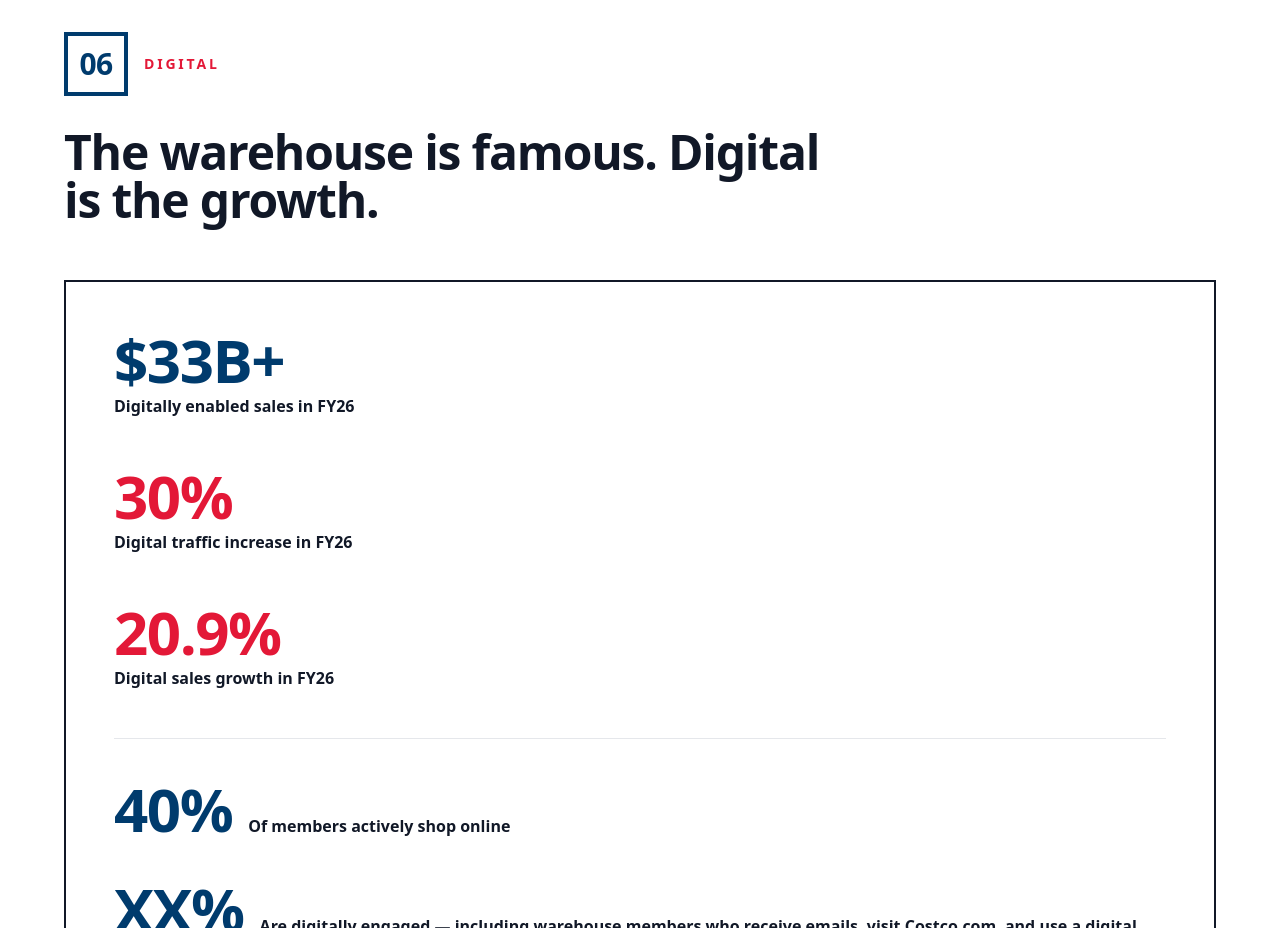
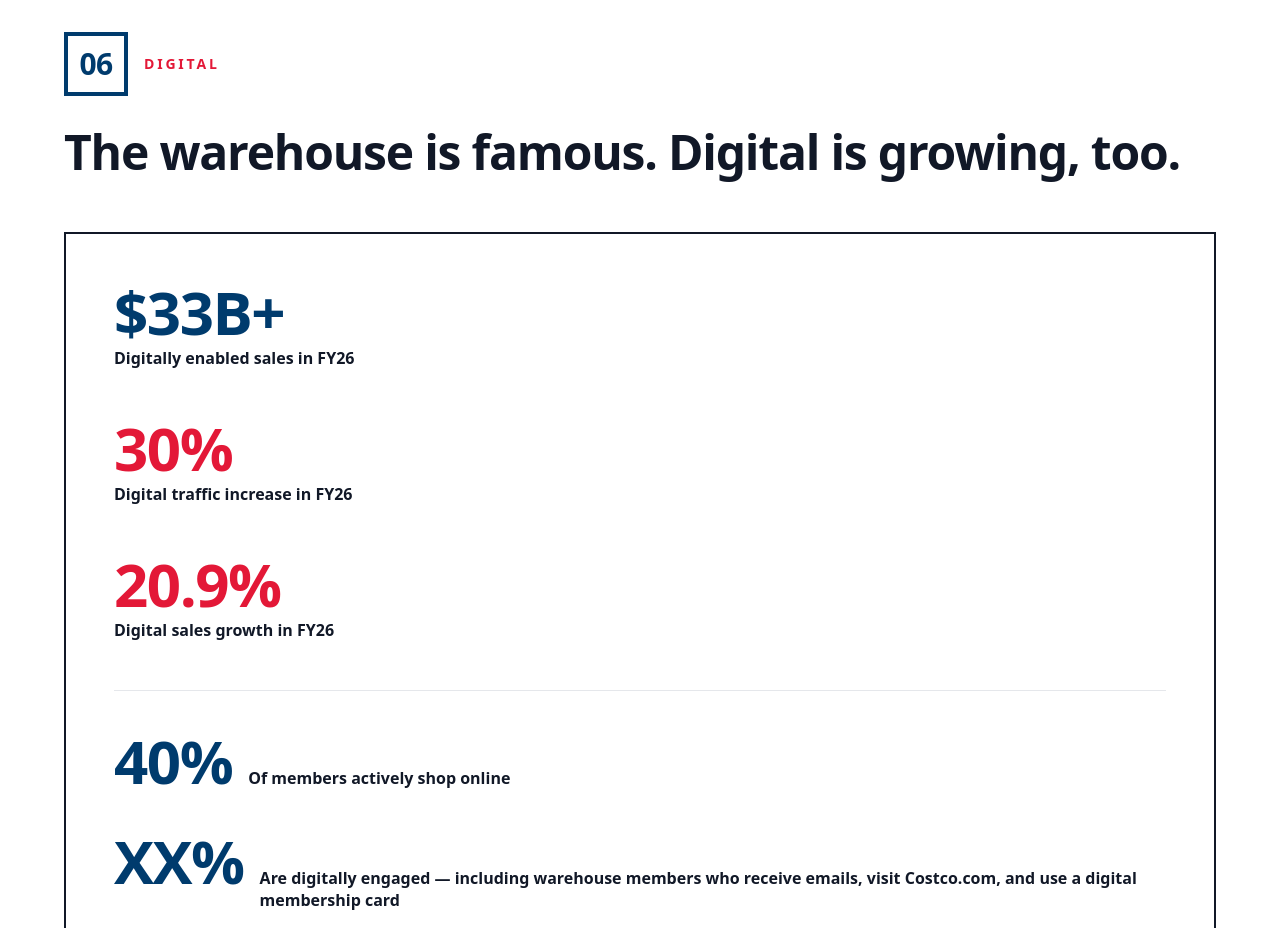
Before and after one commit to pazafuera/NEW-CRM-Prototype-Website, a React (Vite) app: page /#/concept in a window 1280 px wide. Shown: the part 8320-9248 px from the top of the page. Built offline with nearby package versions, Linux system fonts and the light colour scheme.

Commit message:
Concept v5: section 6 headline full width, 'Digital is growing, too.'

```diff
--- a/src/concept/ConceptHome.jsx
+++ b/src/concept/ConceptHome.jsx
@@ -510,8 +510,8 @@ export default function ConceptHome() {
       <section className="py-20 lg:py-28 w-full bg-white">
         <div className="container-custom">
           <AisleSign number="06" label="Digital" />
-          <h2 className="text-3xl sm:text-5xl font-extrabold text-gray-900 tracking-tight leading-tight mb-14 max-w-3xl">
-            The warehouse is famous. Digital is the growth.
+          <h2 className="text-3xl sm:text-5xl font-extrabold text-gray-900 tracking-tight leading-tight mb-14">
+            The warehouse is famous. Digital is growing, too.
           </h2>
 
           <div className="border-2 border-gray-900 p-8 lg:p-12">
```
